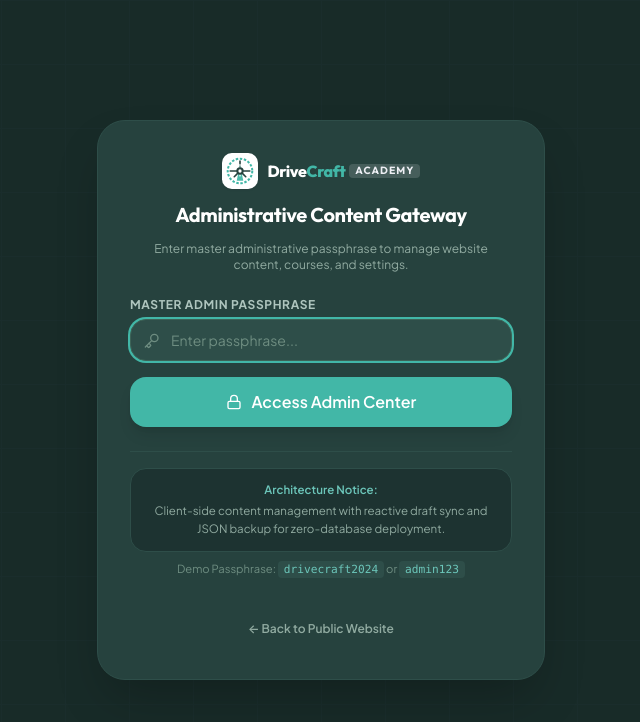
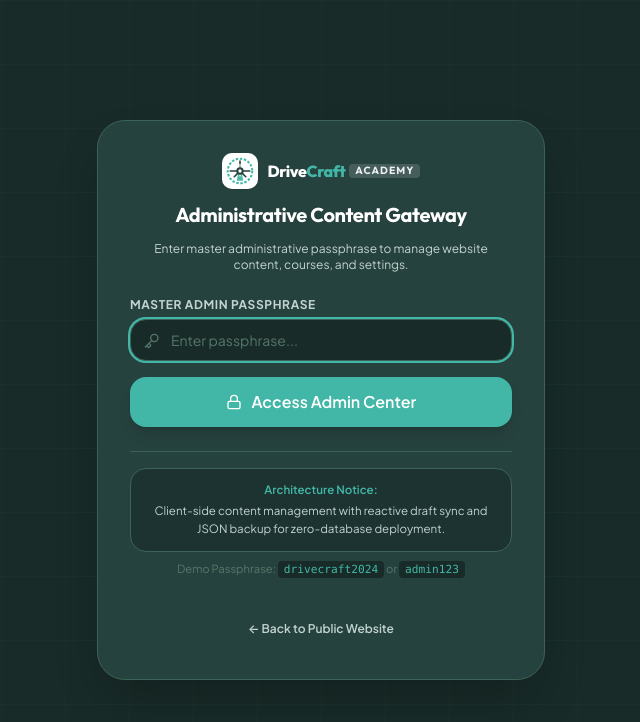
Before and after one commit to Ginuuuuu/Driving-School-Simple, a React (Vite) app: page /admin/login in a window 1280 px wide. Shown: the top 722 px of the page, without its empty margins (319-959 px from the left). Built offline with nearby package versions, Linux system fonts and the light colour scheme.

Commit message:
feat: implement admin authentication gateway and restricted dashboard layout

```diff
--- a/src/pages/admin/AdminLogin.tsx
+++ b/src/pages/admin/AdminLogin.tsx
@@ -38,13 +38,13 @@ export const AdminLogin: React.FC = () => {
   };
 
   return (
-    <div className="min-h-screen bg-slate-950 flex flex-col justify-center items-center px-4 py-12 text-slate-100">
+    <div className="min-h-screen bg-[#182B28] flex flex-col justify-center items-center px-4 py-12 text-[#EDEFF4]">
       <SEO title="Admin Login | DriveCraft Content Gateway" />
 
       {/* Grid texture */}
-      <div className="absolute inset-0 opacity-10 bg-[linear-gradient(to_right,#334155_1px,transparent_1px),linear-gradient(to_bottom,#334155_1px,transparent_1px)] bg-[size:4rem_4rem] pointer-events-none" />
+      <div className="absolute inset-0 opacity-10 bg-[linear-gradient(to_right,#3D6357_1px,transparent_1px),linear-gradient(to_bottom,#3D6357_1px,transparent_1px)] bg-[size:4rem_4rem] pointer-events-none" />
 
-      <div className="relative w-full max-w-md bg-slate-900 border border-slate-800 rounded-3xl p-8 shadow-2xl space-y-6">
+      <div className="relative w-full max-w-md bg-[#26423E] border border-[#3D6357] rounded-3xl p-8 shadow-2xl space-y-6">
         {/* Header */}
         <div className="text-center space-y-3">
           <div className="flex justify-center">
@@ -53,7 +53,7 @@ export const AdminLogin: React.FC = () => {
           <h1 className="text-xl font-bold font-display text-white">
             Administrative Content Gateway
           </h1>
-          <p className="text-xs text-slate-400">
+          <p className="text-xs text-[#C2D3D0]">
             Enter master administrative passphrase to manage website content, courses, and settings.
           </p>
         </div>
@@ -79,11 +79,11 @@ export const AdminLogin: React.FC = () => {
         {/* Login Form */}
         <form onSubmit={handleSubmit} className="space-y-4">
           <div>
-            <label htmlFor="passphrase" className="block text-xs font-bold text-slate-300 uppercase tracking-wider mb-1.5">
+            <label htmlFor="passphrase" className="block text-xs font-bold text-[#C2D3D0] uppercase tracking-wider mb-1.5">
               Master Admin Passphrase
             </label>
             <div className="relative">
-              <Key className="w-4 h-4 text-slate-500 absolute left-3.5 top-3.5" />
+              <Key className="w-4 h-4 text-[#56776A] absolute left-3.5 top-3.5" />
               <input
                 id="passphrase"
                 type="password"
@@ -93,7 +93,7 @@ export const AdminLogin: React.FC = () => {
                 value={passphrase}
                 onChange={(e) => setPassphrase(e.target.value)}
                 disabled={lockoutRemainingSeconds > 0}
-                className="w-full pl-10 pr-4 py-2.5 rounded-xl bg-slate-800 border border-slate-700 text-white text-sm focus:ring-2 focus:ring-emerald-500 focus:outline-none placeholder:text-slate-500"
+                className="w-full pl-10 pr-4 py-2.5 rounded-xl bg-[#182B28] border border-[#3D6357] text-white text-sm focus:ring-2 focus:ring-[#42B7A7] focus:outline-none placeholder:text-[#56776A]"
               />
             </div>
           </div>
@@ -112,19 +112,19 @@ export const AdminLogin: React.FC = () => {
         </form>
 
         {/* Static Architecture Disclosure */}
-        <div className="pt-4 border-t border-slate-800 text-center space-y-2">
-          <div className="p-3 rounded-xl bg-slate-950/60 border border-slate-800 text-[0.72rem] text-slate-400 leading-relaxed">
-            <span className="font-semibold text-emerald-400 block mb-0.5">Architecture Notice:</span>
+        <div className="pt-4 border-t border-[#3D6357] text-center space-y-2">
+          <div className="p-3 rounded-xl bg-[#182B28]/60 border border-[#3D6357] text-[0.72rem] text-[#C2D3D0] leading-relaxed">
+            <span className="font-semibold text-[#42B7A7] block mb-0.5">Architecture Notice:</span>
             Client-side content management with reactive draft sync and JSON backup for zero-database deployment.
           </div>
 
-          <div className="text-[0.7rem] text-slate-500">
-            Demo Passphrase: <code className="text-emerald-400 font-mono bg-slate-800 px-1.5 py-0.5 rounded">drivecraft2024</code> or <code className="text-emerald-400 font-mono bg-slate-800 px-1.5 py-0.5 rounded">admin123</code>
+          <div className="text-[0.7rem] text-[#56776A]">
+            Demo Passphrase: <code className="text-[#42B7A7] font-mono bg-[#182B28] px-1.5 py-0.5 rounded">drivecraft2024</code> or <code className="text-[#42B7A7] font-mono bg-[#182B28] px-1.5 py-0.5 rounded">admin123</code>
           </div>
         </div>
 
         <div className="text-center pt-2">
-          <Button variant="ghost" size="sm" to="/" className="text-xs text-slate-400 hover:text-white">
+          <Button variant="ghost" size="sm" to="/" className="text-xs text-[#C2D3D0] hover:text-white">
             ← Back to Public Website
           </Button>
         </div>
```
Also changed, not shown: src/layouts/AdminLayout.tsx (+24 -24 lines).
